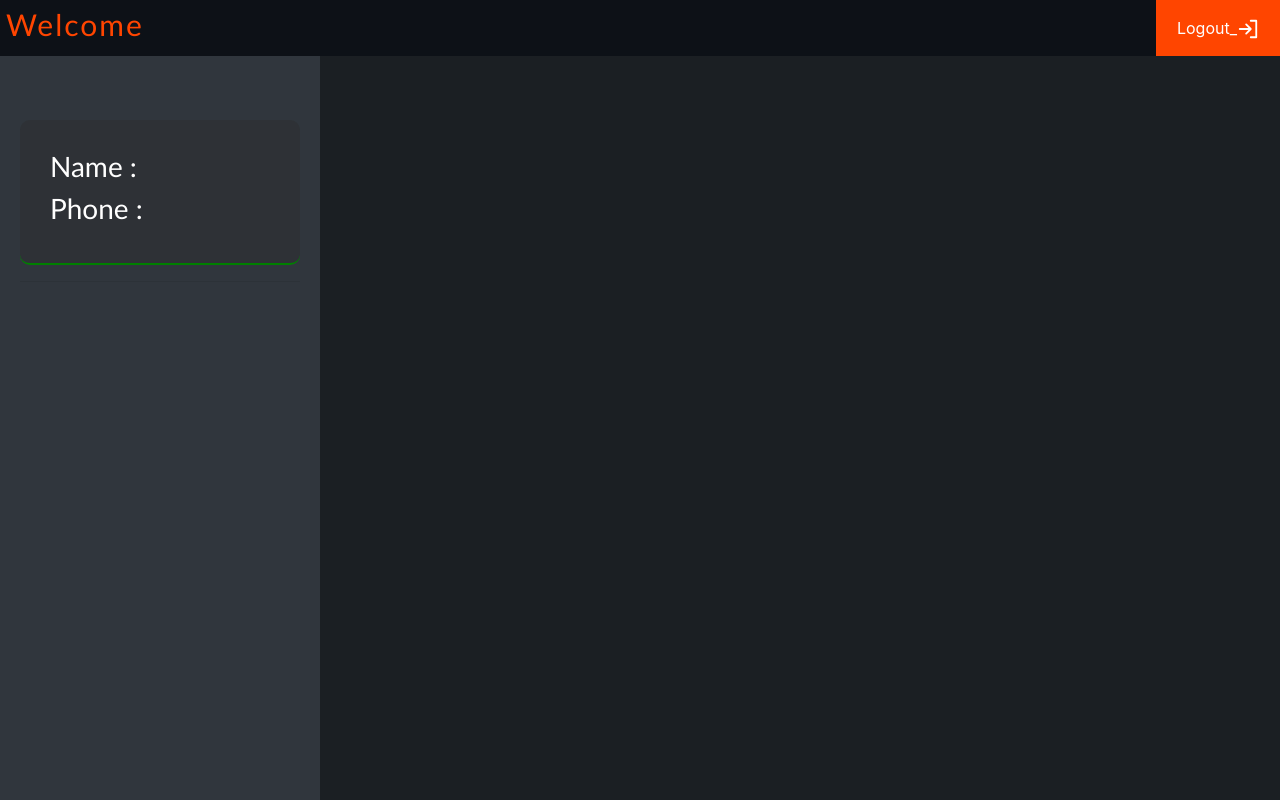
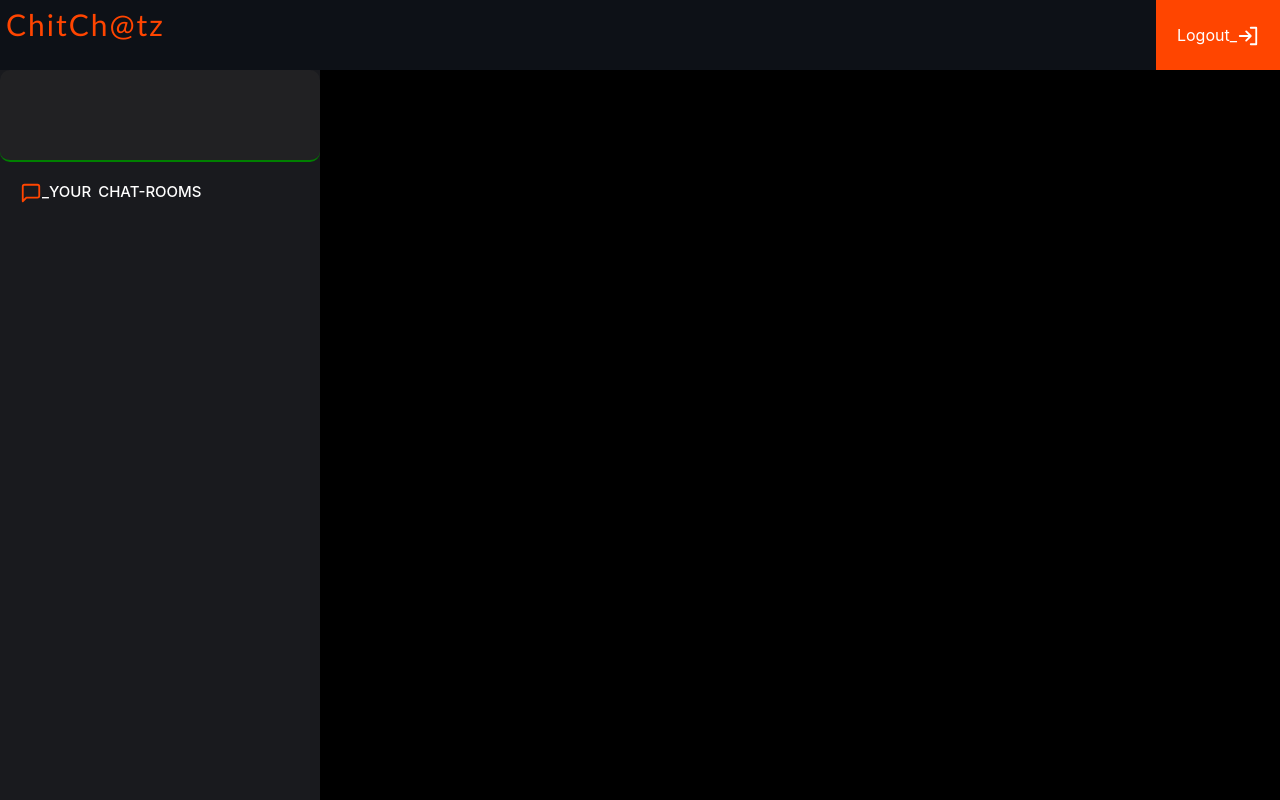
Before and after one commit to Akashmane21/Chitchat, a React (Create React App) app: page / in a window 1280 px wide. Shown: the top 800 px of the page. Built offline with nearby package versions, Linux system fonts and the light colour scheme; no server answers; the database is empty; sample sign-in values are in the browser's storage.

Commit message:
Making Home page 3

```diff
--- a/src/Css/Home.scss
+++ b/src/Css/Home.scss
@@ -1,20 +1,37 @@
 .profile{
-    img{
-        height: 150px;
-        width: auto;
+    display: flex;
+
+    .imgdiv{
         border-radius: 50%;
+        height: 70px;
+        width: 70px;
+        overflow: hidden;
+        img{
+            height: 70px;
+            width: auto;
+        }
     }
+
+    border-bottom: 2px solid green;
+    border-radius: 10px;
+    background-color: #2c2c2c6b;
+   padding: 10px;
+   justify-content: space-between;
+
 
 
     .info{
       text-align: left;
         h3{
             color: rgb(255, 255, 255);
+            font-size: 20px;
             font-family: 'Trebuchet MS', 'Lucida Sans Unicode', 'Lucida Grande', 'Lucida Sans', Arial, sans-serif;
         }
 
         h4{
             color: rgb(139, 139, 139);
+            font-size: 20px;
+
         }
     }
   }
@@ -22,10 +39,17 @@
     background-color: #0d1117;
     display: flex;
     justify-content: flex-end;
-    img{
+    .imgdiv{
+        border-radius: 50%;
         height: 70px;
-        width: auto;
-        border-radius: 50%;
+        width: 70px;
+        overflow: hidden;
+        display: flex;
+        justify-content: center;
+        img{
+            height: 70px;
+            width: auto;
+        }
     }
 
     h1{
@@ -57,17 +81,17 @@
 
 .left {
 
-    background-color: #30363d;
+    background-color: #191a1e;
 text-align: center;
   margin: 0px;
-  padding: 20px;
+//   padding: 20px;
   align-items: center;
 
 
 }
 
 .right {
-  background-color: #1b1f23;
+  background-color: #000000;
 
 background-size: 98%;
   margin: 0px;
@@ -77,10 +101,34 @@ background-size: 98%;
 
 }
 
+
+
+.block{
+    height: 100vh;
+    width: 100%;
+    }
+
+.Chatrooms{
+    text-align: left;
+    padding: 20px;
+    h2{
+        color: white;
+        word-spacing: 3px;
+        font-size: 15px;
+        text-transform: uppercase;
+    }
+}
 // For Mobile View
 @media (max-width: 765px) {
     .left {
-       display: none;
+    //    display: none;
+    margin: 0px;
+    }
+
+    .Chatrooms{
+h2{
+    margin-left: 30px;
+}
     }
       .menu{
         justify-content: space-between;
@@ -113,7 +161,7 @@ background-size: 98%;
   }
   .left {
     width: 25%;
-    height: 130vh;
+    height: 100vh;
 
   }
 
@@ -124,13 +172,6 @@ background-size: 98%;
     }
   }
 
-  .info{
-    padding: 30px 30px;
-    margin-top: 20px;
-    border-bottom: 2px solid green;
-    border-radius: 10px;
-    background-color: #2c2c2c6b;
-  }
 
 
 }
--- a/src/Pages/Home.js
+++ b/src/Pages/Home.js
@@ -38,38 +38,54 @@ export default function Home() {
 
   return (
     <div>
+      <div className="menu">
+        <h1>ChitCh@tz </h1>
+        <div className="imgdiv">
+          <img src={Img} alt={UserName} />
+        </div>
 
-    <div className="menu">
-    <h1>Welcome {UserName} </h1>
-    <img src={Img} alt={UserName} />
-
-      <button onClick={logout}>Logout_<svg xmlns="http://www.w3.org/2000/svg" width="22" height="22" viewBox="0 0 24 24" fill="none" stroke="white" stroke-width="2" stroke-linecap="round" stroke-linejoin="round"><path d="M15 3h6v18h-6M10 17l5-5-5-5M13.8 12H3"/></svg></button>
+        <button onClick={logout}>
+          Logout_
+          <svg
+            xmlns="http://www.w3.org/2000/svg"
+            width="22"
+            height="22"
+            viewBox="0 0 24 24"
+            fill="none"
+            stroke="white"
+            stroke-width="2"
+            stroke-linecap="round"
+            stroke-linejoin="round"
+          >
+            <path d="M15 3h6v18h-6M10 17l5-5-5-5M13.8 12H3" />
+          </svg>
+        </button>
       </div>
 
       <div className="main">
         <div className="left">
-
           <div className="profile">
-
-
+            <div className="imgdiv">
               <img src={Img} alt={UserName} />
+            </div>
 
             <div className="info">
-
-
-            <h3>Name : </h3>
               <h4>{UserName}</h4>
-            <h3>Phone : </h3>
               <h4>{Phone}</h4>
             </div>
             <hr />
-
           </div>
 
+
+          <div className="Chatrooms">
+              <h2>
+              <svg xmlns="http://www.w3.org/2000/svg" width="22" height="22" viewBox="0 0 24 24" fill="none" stroke="orangered" stroke-width="2" stroke-linecap="round" stroke-linejoin="round"><path d="M21 15a2 2 0 0 1-2 2H7l-4 4V5a2 2 0 0 1 2-2h14a2 2 0 0 1 2 2z"></path></svg>
+              _Your Chat-rooms  </h2>
+          </div>
         </div>
 
         <div className="right">
-          <div className="box"></div>
+          <div className="block"></div>
         </div>
       </div>
     </div>
```
Lines whose indentation alone changed are shown as unchanged.
